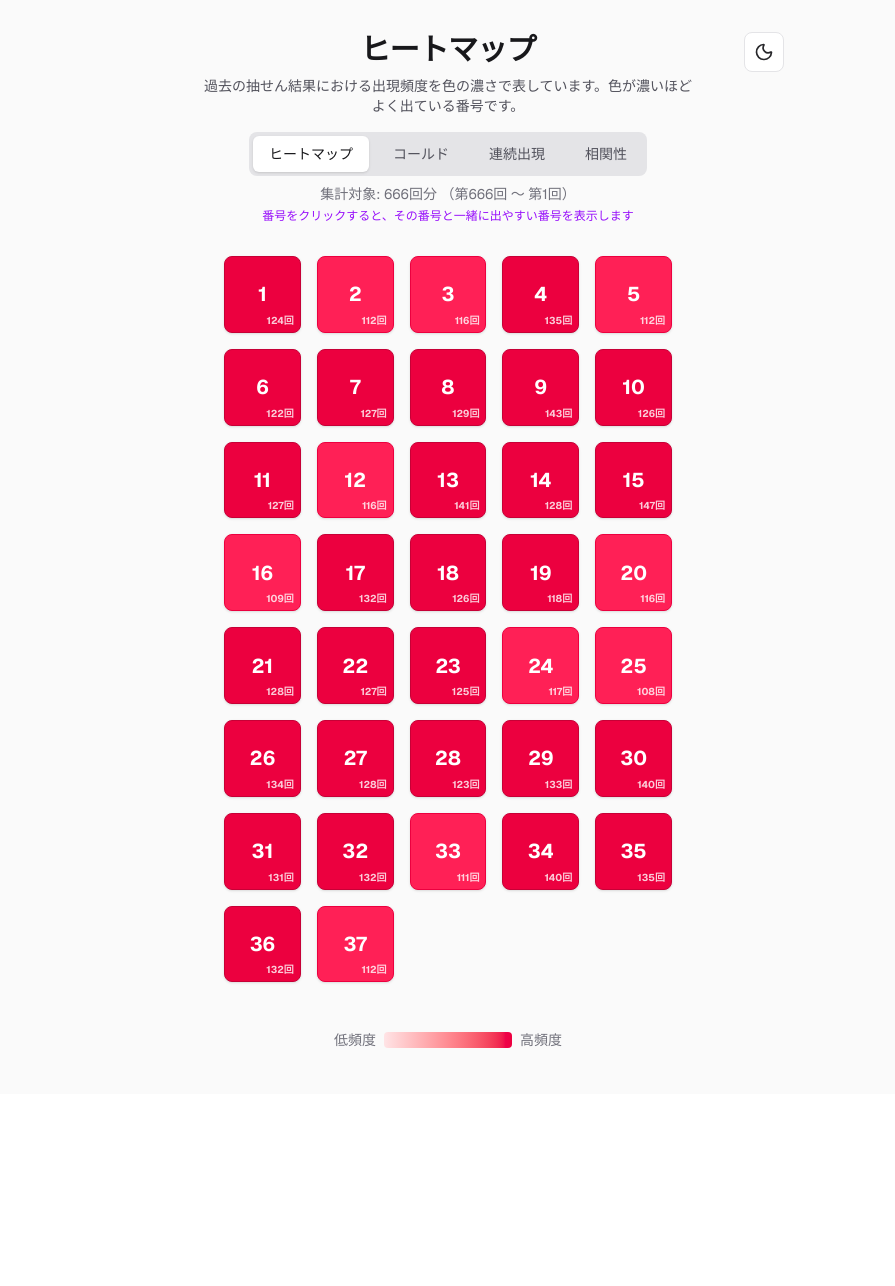
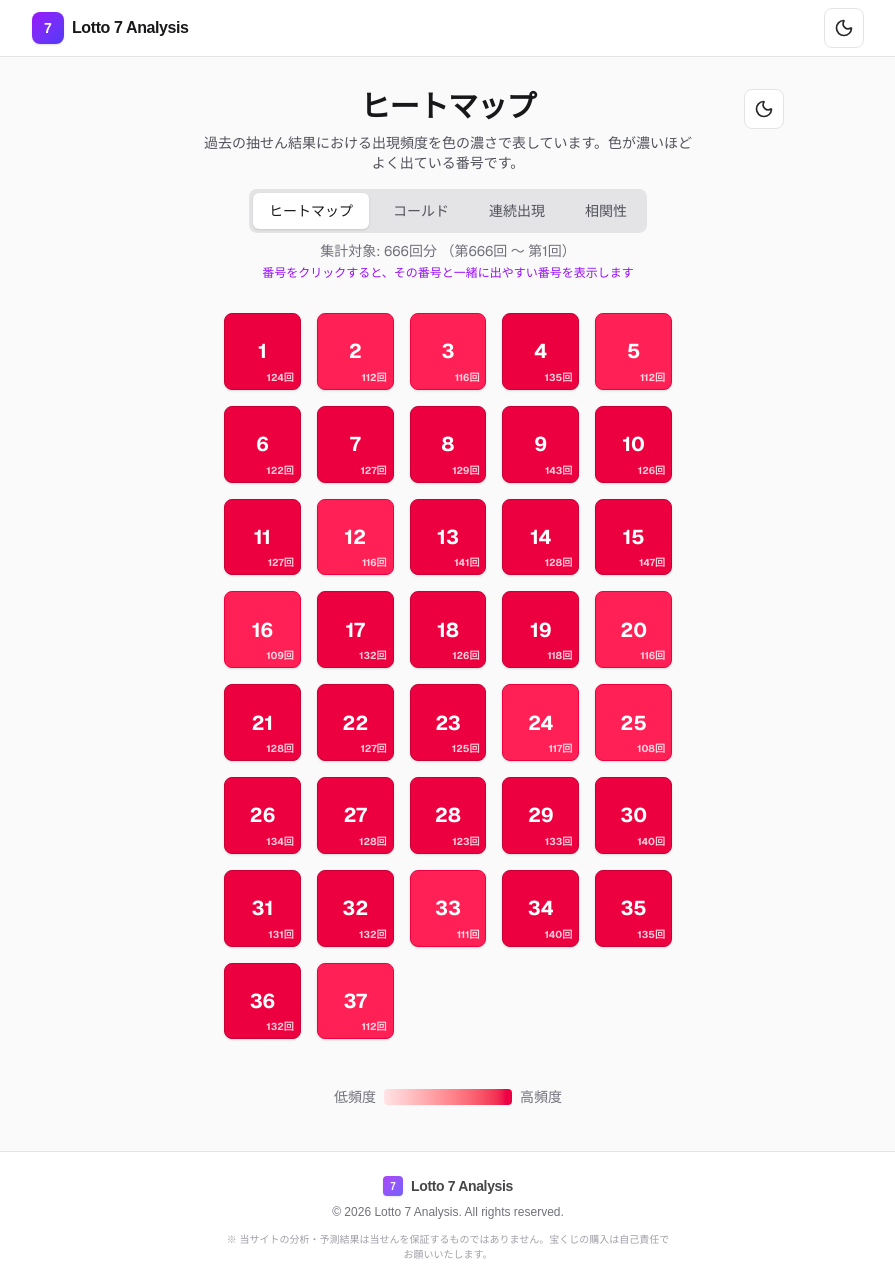
Before and after one commit to splendente/lotto-7-analysis, a Next.js app: page / in a window 1280 px wide. Shown: the whole page, without its empty margins (192-1087 px from the left). Before the commit the page ends 1094 px from the top, so only its background shows below. Built offline with nearby package versions, Linux system fonts and the light colour scheme.

Commit message:
feat: add layout elements

```diff
--- a/src/app/layout.tsx
+++ b/src/app/layout.tsx
@@ -2,6 +2,8 @@ import type { Metadata } from "next";
 import { Geist, Geist_Mono } from "next/font/google";
 import "./globals.css";
 import { ThemeProvider } from "../components/theme-provider";
+import { Header } from "../components/header";
+import { Footer } from "../components/footer";
 
 const geistSans = Geist({
   variable: "--font-geist-sans",
@@ -26,10 +28,14 @@ export default function RootLayout({
   return (
     <html lang="ja" suppressHydrationWarning>
       <body
-        className={`${geistSans.variable} ${geistMono.variable} antialiased`}
+        className={`${geistSans.variable} ${geistMono.variable} antialiased flex flex-col min-h-screen`}
       >
         <ThemeProvider attribute="class" defaultTheme="system" enableSystem>
-          {children}
+          <Header />
+          <div className="flex-1 flex flex-col">
+            {children}
+          </div>
+          <Footer />
         </ThemeProvider>
       </body>
     </html>
--- /dev/null
+++ b/src/components/footer.tsx
@@ -0,0 +1,26 @@
+import React from "react";
+
+export function Footer() {
+  const currentYear = new Date().getFullYear();
+
+  return (
+    <footer className="w-full border-t border-zinc-200 bg-white dark:border-zinc-800 dark:bg-zinc-950 py-6 mt-auto">
+      <div className="mx-auto flex max-w-4xl flex-col items-center justify-center gap-2 px-4 text-center sm:px-8">
+        <div className="flex items-center gap-2 opacity-80">
+          <div className="flex h-5 w-5 items-center justify-center rounded bg-gradient-to-br from-purple-600 to-indigo-600 text-white shadow-sm">
+            <span className="text-[10px] font-bold">7</span>
+          </div>
+          <span className="text-sm font-semibold tracking-tight text-zinc-900 dark:text-zinc-50">
+            Lotto 7 Analysis
+          </span>
+        </div>
+        <p className="text-xs text-zinc-500 dark:text-zinc-400">
+          &copy; {currentYear} Lotto 7 Analysis. All rights reserved.
+        </p>
+        <p className="text-[10px] text-zinc-400 dark:text-zinc-500 max-w-md mt-1">
+          ※ 当サイトの分析・予測結果は当せんを保証するものではありません。宝くじの購入は自己責任でお願いいたします。
+        </p>
+      </div>
+    </footer>
+  );
+}
--- /dev/null
+++ b/src/components/header.tsx
@@ -0,0 +1,23 @@
+import React from "react";
+import { ThemeToggle } from "./theme-toggle";
+
+export function Header() {
+  return (
+    <header className="sticky top-0 z-50 w-full border-b border-zinc-200 bg-white/80 backdrop-blur-md dark:border-zinc-800 dark:bg-zinc-950/80">
+      <div className="mx-auto flex h-14 max-w-4xl items-center justify-between px-4 sm:px-8">
+        <div className="flex items-center gap-2">
+          <div className="flex h-8 w-8 items-center justify-center rounded-lg bg-gradient-to-br from-purple-600 to-indigo-600 text-white shadow-sm">
+            <span className="text-sm font-bold">7</span>
+          </div>
+          <span className="text-base font-bold tracking-tight text-zinc-900 dark:text-zinc-50">
+            Lotto 7 Analysis
+          </span>
+        </div>
+
+        <div className="flex items-center">
+          <ThemeToggle />
+        </div>
+      </div>
+    </header>
+  );
+}
```
